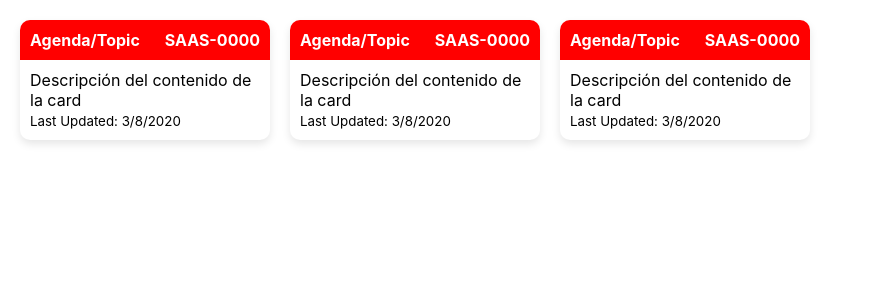
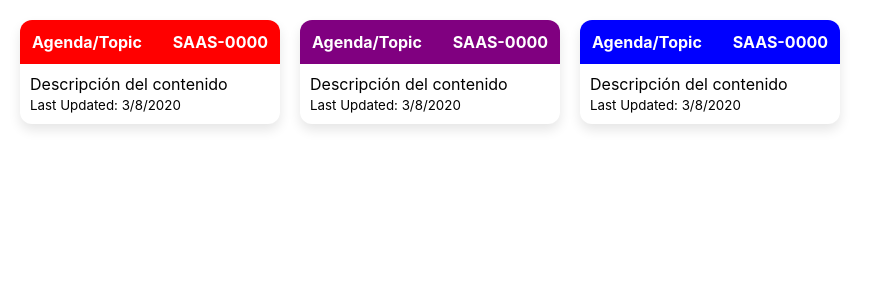
Before and after one commit to Yamil-28/2-parcial-prueba, a React (Create React App) app: page / in a window 1280 px wide. Shown: the top 300 px of the page, without its empty margins (0-883 px from the left). Built offline with nearby package versions, Linux system fonts and the light colour scheme.

Commit message:
Colores dinámicos en cards según diseño

```diff
--- a/src/components/moleculas/CardHeader.css
+++ b/src/components/moleculas/CardHeader.css
@@ -1,5 +1,5 @@
 .card-header {
-  padding: 10px;
+  padding: 12px;
   color: white;
   display: flex;
   justify-content: space-between;
--- a/src/components/organismos/Card.css
+++ b/src/components/organismos/Card.css
@@ -1,7 +1,7 @@
 .card {
-  width: 250px;
-  border-radius: 10px;
+  width: 260px;
+  border-radius: 12px;
   overflow: hidden;
-  box-shadow: 0 4px 8px rgba(0,0,0,0.1);
   background: white;
+  box-shadow: 0 6px 12px rgba(0,0,0,0.1);
 }
--- a/src/components/organismos/Card.jsx
+++ b/src/components/organismos/Card.jsx
@@ -2,12 +2,16 @@ import "./Card.css";
 import CardHeader from "../moleculas/CardHeader";
 import CardBody from "../moleculas/CardBody";
 
-function Card() {
+function Card({ color }) {
   return (
     <div className="card">
-      <CardHeader title="Agenda/Topic" code="SAAS-0000" color="red" />
+      <CardHeader
+        title="Agenda/Topic"
+        code="SAAS-0000"
+        color={color}
+      />
       <CardBody
-        description="Descripción del contenido de la card"
+        description="Descripción del contenido"
         date="3/8/2020"
       />
     </div>
--- a/src/components/template/HomeTemplate.jsx
+++ b/src/components/template/HomeTemplate.jsx
@@ -4,9 +4,9 @@ import Card from "../organismos/Card";
 function HomeTemplate() {
   return (
     <div className="container">
-      <Card />
-      <Card />
-      <Card />
+      <Card color="red" />
+      <Card color="purple" />
+      <Card color="blue" />
     </div>
   );
 }
```
